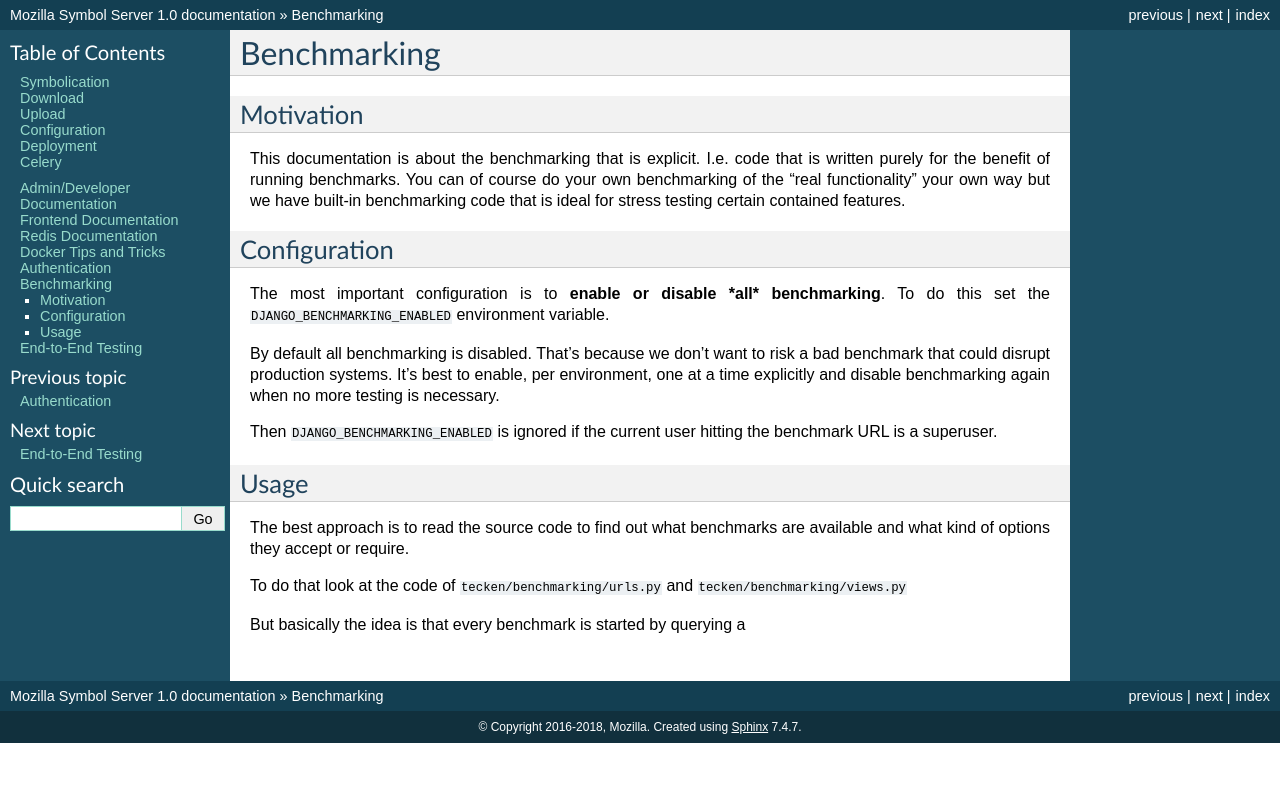
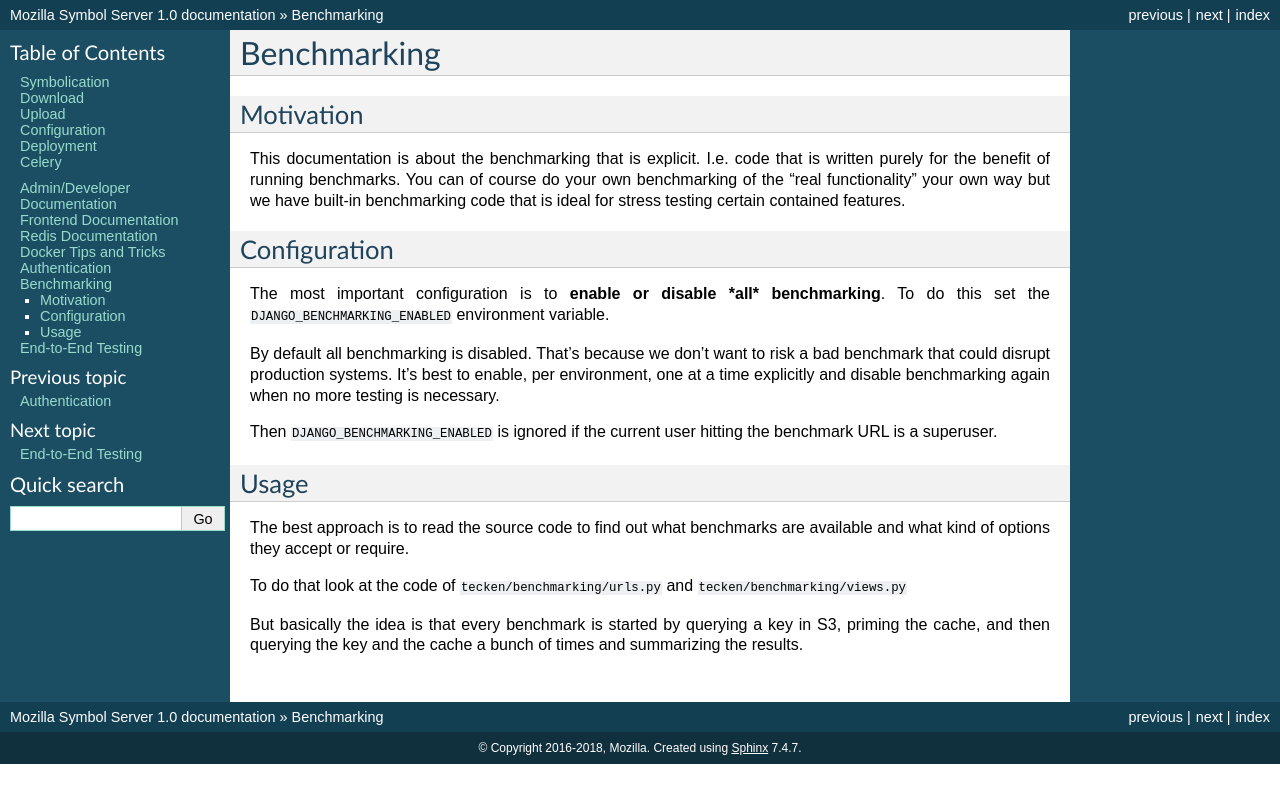
Before and after one commit to mozilla-services/tecken, a Sphinx documentation site: the page built from docs/benchmarking.rst, in a window 1280 px wide. Shown: the top 803 px of the page. Built offline with Sphinx 7.4.7, drawn with Linux system fonts in a browser that asks for light colours.

Commit message:
Finish unfinished paragraph in benchmarking docs
Fixes #1695.

```diff
--- a/docs/benchmarking.rst
+++ b/docs/benchmarking.rst
@@ -35,3 +35,5 @@ To do that look at the code of ``tecken/benchmarking/urls.py`` and
 ``tecken/benchmarking/views.py``
 
 But basically the idea is that every benchmark is started by querying a
+key in S3, priming the cache, and then querying the key and the cache
+a bunch of times and summarizing the results.
```
